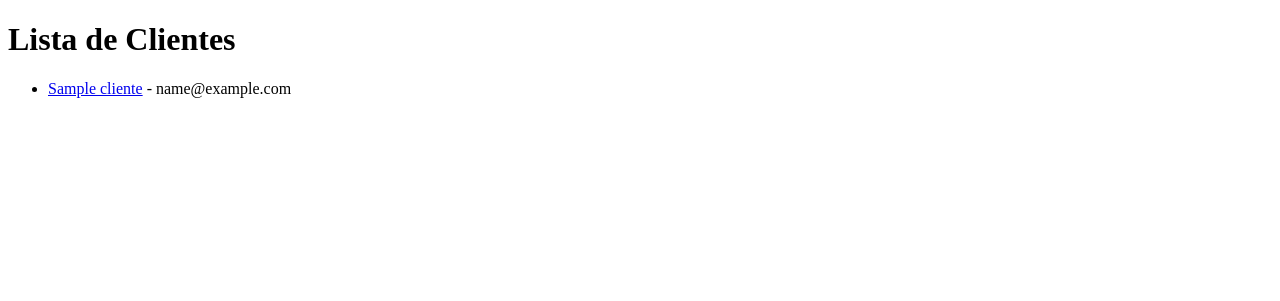
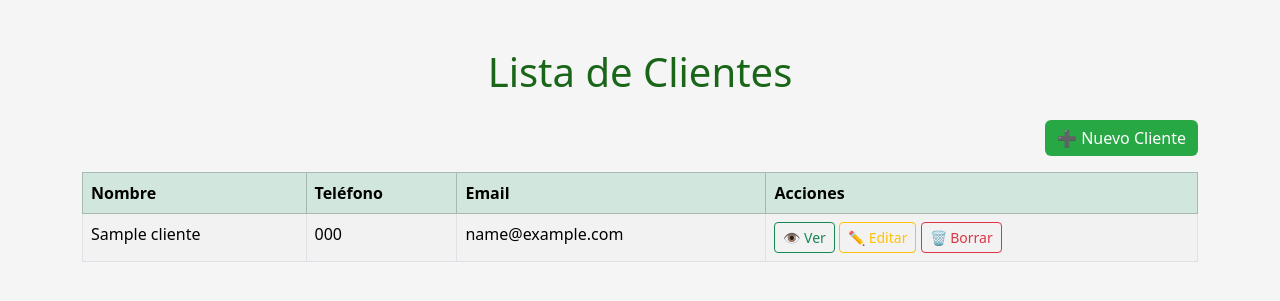
Before and after one commit to hamzazahri1999/Aplicaci-n-Web, a Django app: page /clientes/ in a window 1280 px wide. Shown: the top 301 px of the page. Run offline with Django 5.2, Linux system fonts and the light colour scheme; tables that the repository leaves empty hold one stand-in row (values such as "Sample post").

Commit message:
Refactor client list page with Bootstrap table

```diff
--- a/clientes/templates/clientes/lista_clientes.html
+++ b/clientes/templates/clientes/lista_clientes.html
@@ -2,16 +2,50 @@
 <html lang="es">
 <head>
     <meta charset="UTF-8">
+    <meta name="viewport" content="width=device-width, initial-scale=1.0">
     <title>Lista de Clientes</title>
+    <link href="https://cdn.jsdelivr.net/npm/bootstrap@5.3.2/dist/css/bootstrap.min.css" rel="stylesheet">
+    <style>
+        body { background-color: #f5f5f5; color: #1a3d1a; }
+        .btn-success { background-color: #28a745; border: none; }
+        .btn-success:hover { background-color: #218838; }
+        h1 { color: #196619; }
+    </style>
 </head>
 <body>
-    <h1>Lista de Clientes</h1>
-    <ul>
-        {% for cliente in clientes %}
-        <li>
-            <a href="{{ cliente.id }}/">{{ cliente.nombre }}</a> - {{ cliente.email }}
-        </li>
-        {% endfor %}
-    </ul>
+    <div class="container mt-5">
+        <h1 class="text-center mb-4">Lista de Clientes</h1>
+
+        <div class="text-end mb-3">
+            <a href="{% url 'crear_cliente' %}" class="btn btn-success">➕ Nuevo Cliente</a>
+        </div>
+
+        <table class="table table-striped table-bordered">
+            <thead class="table-success">
+                <tr>
+                    <th>Nombre</th>
+                    <th>Teléfono</th>
+                    <th>Email</th>
+                    <th>Acciones</th>
+                </tr>
+            </thead>
+            <tbody>
+                {% for cliente in clientes %}
+                <tr>
+                    <td>{{ cliente.nombre }}</td>
+                    <td>{{ cliente.telefono }}</td>
+                    <td>{{ cliente.email }}</td>
+                    <td>
+                        <a href="{% url 'detalle_cliente' cliente.pk %}" class="btn btn-outline-success btn-sm">👁 Ver</a>
+                        <a href="{% url 'editar_cliente' cliente.pk %}" class="btn btn-outline-warning btn-sm">✏️ Editar</a>
+                        <a href="{% url 'borrar_cliente' cliente.pk %}" class="btn btn-outline-danger btn-sm">🗑 Borrar</a>
+                    </td>
+                </tr>
+                {% empty %}
+                <tr><td colspan="4" class="text-center">No hay clientes registrados.</td></tr>
+                {% endfor %}
+            </tbody>
+        </table>
+    </div>
 </body>
 </html>
```
